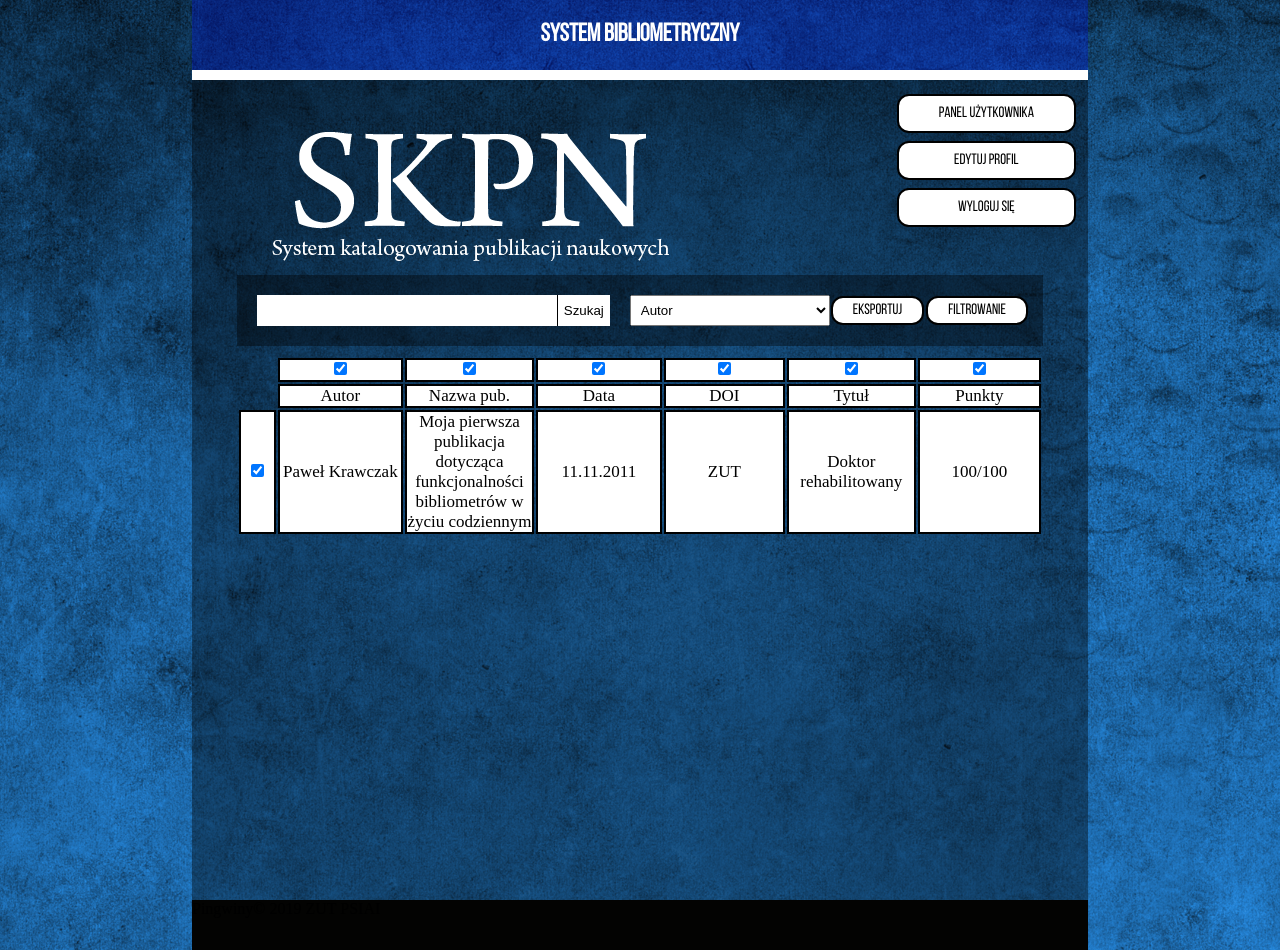
After one commit to ImRaxi/Static_HTML_page_ZUT_project, a PHP site: page /Strona_glowna_z.html in a window 1280 px wide. The commit adds this page. Run offline with PHP 8.4, Linux system fonts and the light colour scheme.

Commit message:
dodanie strony-PAWEŁ KRAWCZAK

```diff
--- /dev/null
+++ b/Bibliometr HTML/Strona_glowna_z.html
@@ -0,0 +1,111 @@
+<!doctype html>
+
+<html>
+    <head>
+        <title>SKPN</title>
+        <link rel="stylesheet" href="./css/template.css">
+        <link rel="stylesheet" href="./css/strona_glowna_z.css">
+        <link rel="stylesheet" href="https://cdnjs.cloudflare.com/ajax/libs/font-awesome/4.7.0/css/font-awesome.min.css">
+    </head>
+
+    <body>
+        <div id="box">
+
+            <header>
+                <h3>SYSTEM BIBLIOMETRYCZNY</h3>
+            </header>
+
+            <div id="divider"></div>
+
+            <div id="content">
+                <div id="prawa">
+                    <a class="button" href ="panel_uz.html">PANEL UŻYTKOWNIKA</a>
+                    <a class="button" onclick="panelToggleE()">EDYTUJ PROFIL</a>
+                    <a class="button">WYLOGUJ SIĘ</a>
+                    <div id="panel_edycja">
+                        <p onclick="panelToggleE()"><i class="fa fa-times" aria-hidden="true"></i></p>
+                        <input required type="text" placeholder="imie" id="imie"><br>
+                        <input required type="text" placeholder="nazwisko" id="nazwisko"></br>
+                        <input required type="text" placeholder="email" id="email"></br>
+                        <input required type="text" placeholder="haslo" id="haslo"></br>
+                        <input required type="text" placeholder="Uczelnia" id="uczelnia"></br>
+                        <input type="submit" value="ZAPISZ">
+                    </div>
+                </div>
+
+
+            <img src="IMG/logoskpn.png">
+
+                <div id="wyszukiwarka">
+                    <div class="wysz-part">
+                        <input type="text" id = "wyszukaj">
+                        <input type="button" value = "Szukaj" id = "szukaj"></input>
+
+                        <form action="">
+                            <select name="wybor">
+                                <option>Autor</option>
+                                <option>Nazwa publikacji</option>
+                                <option>Data</option>
+                                <option>DOI</option>
+                                <option>Tytuł</option>
+                                <option>Punkty</option>
+                            </select>
+                        </form>
+                    </div>
+
+                    <div class="wysz-part">
+                        <a class="button1">eksportuj</a>
+                        <a class="button1" onclick="panelToggle()">filtrowanie</a>
+                    </div>
+
+                    <div id="panel">
+                        <p onclick="panelToggle()"><i class="fa fa-times" aria-hidden="true"></i></p>
+                            <span><input type="checkbox">Autor</span>
+                            <span><input type="checkbox">Nazwa publikacji</span>
+                            <span><input type="checkbox">Data</span>
+                            <span><input type="checkbox">DOI</span>
+                            <span><input type="checkbox">Tytuł</span>
+                            <span><input type="checkbox">Punkty</span>
+                    </div>
+                </div>
+
+
+
+
+			<table id = "tabela">
+                <tr>
+                    <td class ="hidden-in-table"></td>
+                    <td><input type="checkbox" checked></td>
+                    <td><input type="checkbox" checked></td>
+                    <td><input type="checkbox" checked></td>
+                    <td><input type="checkbox" checked></td>
+                    <td><input type="checkbox" checked></td>
+                    <td><input type="checkbox" checked></td>
+                </tr>
+                <tr>
+                    <td class ="hidden-in-table"></td>
+                    <td>Autor</td>
+                    <td>Nazwa pub.</td>
+                    <td>Data</td>
+                    <td>DOI</td>
+                    <td>Tytuł</td>
+                    <td>Punkty</td>
+                </tr>
+                <tr>
+                    <td><input type="checkbox" checked></td>
+                    <td>Paweł Krawczak</td>
+                    <td>Moja pierwsza publikacja dotycząca funkcjonalności bibliometrów w życiu codziennym</td>
+                    <td>11.11.2011</td>
+                    <td>ZUT</td>
+                    <td>Doktor rehabilitowany</td>
+                    <td>100/100</td>
+                </tr>
+			</table>
+        </div>
+        <footer>
+            <p>Pingwiny&copy; 2019 ZUT PSIAI</p>
+        </footer>
+
+        <script src="js/scripts.js"></script>
+    </body>
+</html>
--- /dev/null
+++ b/Bibliometr HTML/css/strona_glowna_z.css
@@ -0,0 +1,176 @@
+* {
+    padding: 0;
+    margin: 0;
+    box-sizing: border-box;
+}
+
+img {
+    margin-top: 40px;
+    margin-left: 80px;
+}
+
+a {
+    text-decoration: none;
+    color: inherit;
+}
+#prawa{
+    margin-top:10px;
+    margin-right: 10px;
+    display:flex;
+    flex-direction: column;
+    float: right;
+}
+.button{
+	float:right;
+    background-color: white;
+    border: 2px solid black;
+    padding: 10px 40px;
+    text-align: center;
+    margin: 4px 2px;
+    cursor: pointer;
+    font-family: Bebas;
+    color: black;
+    border-radius: 12px;
+    font-size: 15px;
+  }
+
+#wyszukiwarka{
+    padding: 20px;
+    width: 90%;
+    background-color: rgba(0,0,0, 0.4);
+    margin:auto;
+    margin-top: 10px;
+    box-sizing: border-box;
+    min-height: 50px;
+    display: flex;
+    align-items: center;
+    justify-content: space-between;
+    position: relative;
+}
+
+.button1{
+    padding: 5px 20px;
+    background-color: white;
+    border: 2px solid black;
+    text-align: center;
+    cursor: pointer;
+    font-family: Bebas;
+    color: black;
+    border-radius: 12px;
+    font-size: 15px;
+    margin: 0px 1px;
+  }
+
+#panel{
+    position: absolute;
+    top: 72px;
+    right: 0;
+    font-size: 16px;
+    background-color: rgba(0, 0, 0, 1);
+    color: white;
+    z-index: 10;
+    display: none;
+    padding: 20px;
+    display: flex;
+    flex-direction: column;
+    display: none;
+  }
+
+#wyszukiwarka form {
+      margin-left: 10px;
+  }
+
+#wyszukiwarka form select {
+    margin-left: 10px;
+    padding: 6px 6px;
+    min-width: 200px;
+}
+
+.wysz-part {
+    display: flex;
+  }
+
+#tabela {
+    position: relative;
+    width:90%;
+    margin:auto;
+    font-size: 20px;
+    overflow: hidden;
+    margin-top: 10px;
+}
+
+#tabela td {
+    font-size: 17px;
+    text-align: center;
+    background-color: white;
+    border: 2px solid black;
+    width: 16.6%;
+}
+
+#tabela td:first-child {
+    width: 15px;
+    padding: 0px 10px;
+}
+
+#panel p {
+    margin: 0px;
+    margin-left: 10px;
+    text-align: right;
+    cursor: pointer;
+}
+
+.hidden-in-table {
+    background-color: transparent !important;
+    border: none !important;
+}
+
+#wyszukaj {
+    padding: 6px 0px;
+    border: none;
+    min-width: 300px;
+}
+
+#szukaj {
+    padding: 6px 6px;
+    border:none;
+    border-left: 1px solid black;
+    background-color: white;
+    cursor: pointer;
+}
+
+#panel_edycja{
+    position: absolute;
+    top: 110px;
+    right: 10px;
+    font-size: 16px;
+    background-color: rgba(0, 0, 0, 1);
+    color: white;
+    z-index: 10;
+    padding: 20px;
+    display: flex;
+    flex-direction: column;
+    display: none;
+  }
+
+  #panel_edycja  p{
+    text-align: right;
+    margin-bottom: 5px;
+    font-size: 30px;
+  }
+
+  #panel_edycja input[type="submit"]{
+    background-color: rgb(0,0,0,0);
+    border-style: solid;
+    border-width: 1px;
+    border-color: green;
+    color: white;
+    font-family: Bebas;
+    width: 100px;
+    height: 50px;
+    font-size: 24px;
+    margin: auto;
+  }
+
+  #panel_edycja input{
+      padding: 5px;
+  }
--- a/Bibliometr HTML/css/template.css
+++ b/Bibliometr HTML/css/template.css
@@ -35,6 +35,7 @@ header h3{
     overflow: hidden;
     min-height: 820px;
     background-color: rgb(0, 0, 0, 0.4);
+    position: relative;
 }
 
 footer {
--- a/Bibliometr HTML/js/scripts.js
+++ b/Bibliometr HTML/js/scripts.js
@@ -6,3 +6,11 @@ function panelToggle() {
       panel.style.display = "flex";
     }
   }
+  function panelToggleE() {
+    var panel = document.getElementById("panel_edycja");
+    if (panel.style.display == "flex") {
+        panel.style.display = "none";
+    } else {
+      panel.style.display = "flex";
+    }
+  }
```
